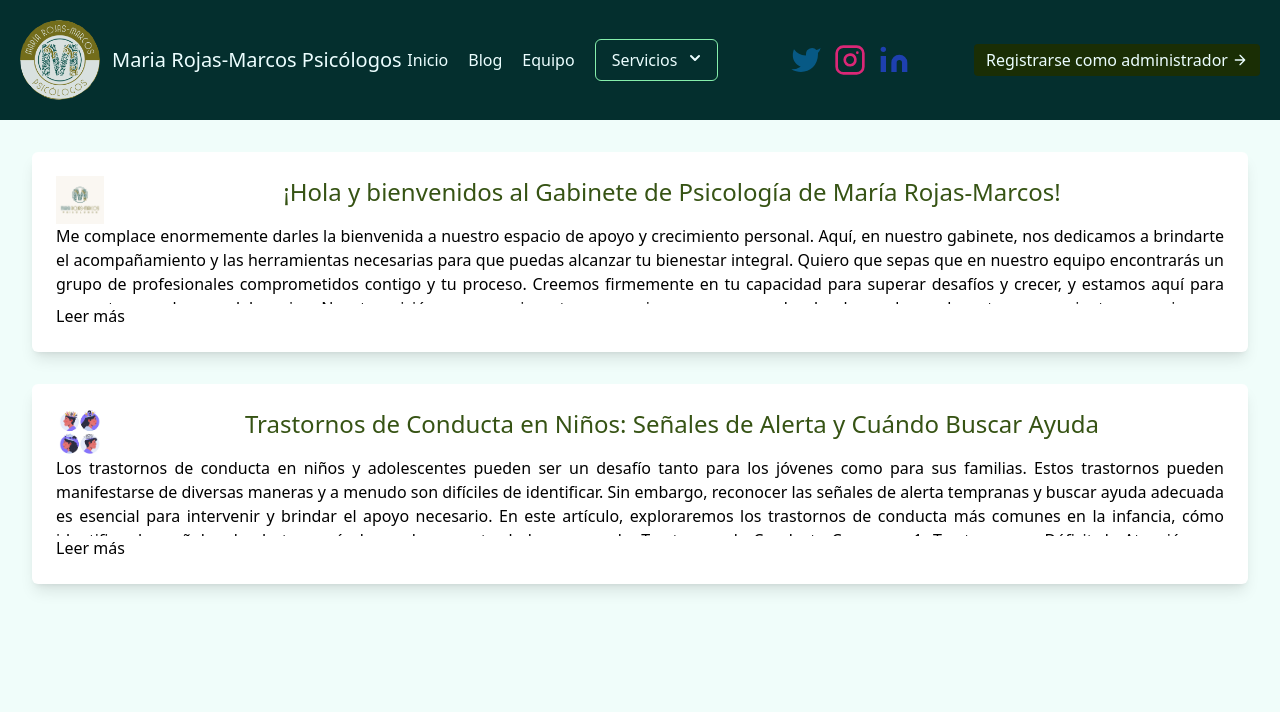
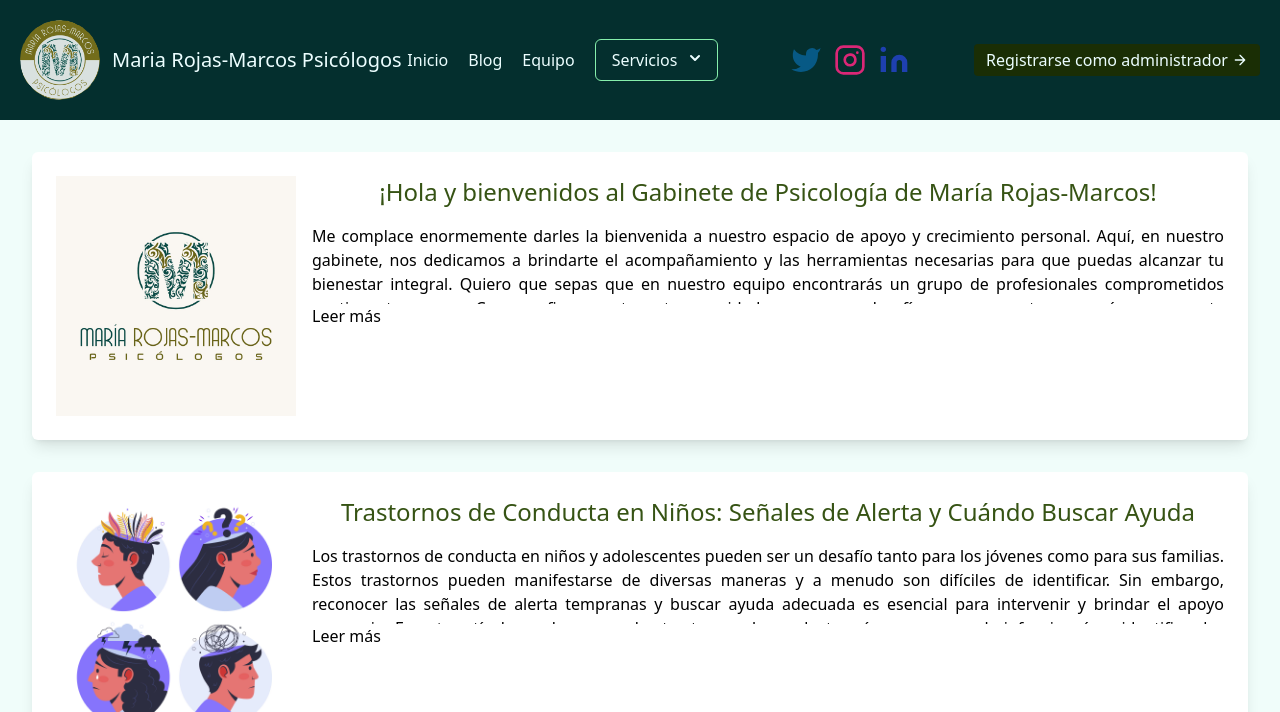
Before and after one commit to juaalvcam/MariaRojasMarcosPsicologos, a Django app: page /blog/ in a window 1280 px wide. Shown: the top 712 px of the page. Run offline with Django 4.2, Linux system fonts and the light colour scheme; data comes from the database, SQL or seed files in the repository; some libraries are stand-ins or nearby versions; grey boxes are pictures that could not be loaded.

Commit message:
Actualizado el tamaño de la imagen en la plantilla del blog

```diff
--- a/psicoMRM/templates/blog.html
+++ b/psicoMRM/templates/blog.html
@@ -94,7 +94,7 @@
       <div class="bg-white p-6 rounded-md shadow-lg">
         <h2 class="text-2xl font-thin mb-4 text-center text-lime-900">
           <img
-            class="h-12 w-12 mr-4 float-left"
+            class="h-60 w-60 mr-4 float-left"
             src="{% static dato.imagen|remove_static %}"
           />{{dato.titulo}}
         </h2>
```
